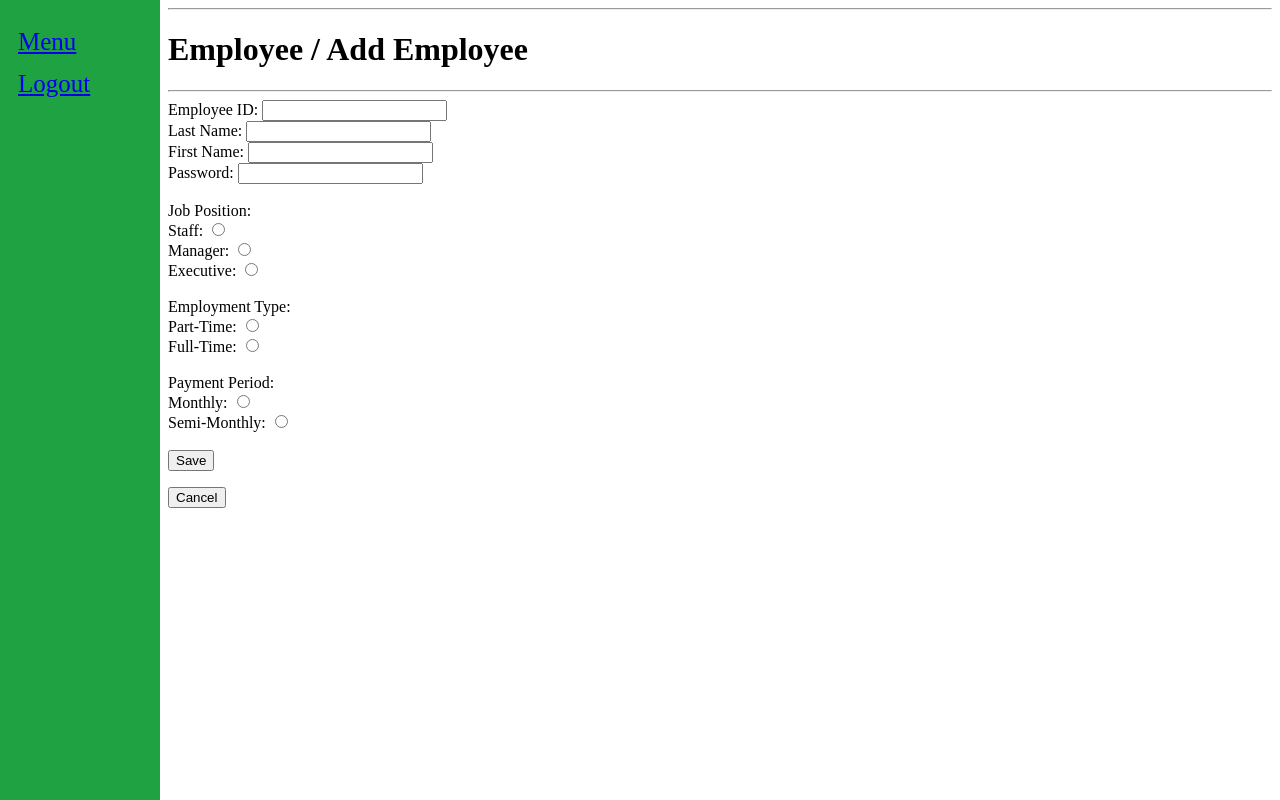
After one commit to zrta2480/Webdev_SA3, a PHP site: page /addemployee.php in a window 1280 px wide. The commit adds this page. Run offline with PHP 8.4, Linux system fonts and the light colour scheme; a user stored in the database is signed in.

Commit message:
Add files via upload

```diff
--- /dev/null
+++ b/addemployee.php
@@ -0,0 +1,135 @@
+<?php
+session_start();
+if(!isset($_SESSION['user']))
+{
+    header("Location: login.php");
+    exit();
+}
+?>
+
+<html>
+    <head>
+        <link rel="stylesheet" href="sa3-stylesheet.css">
+    </head>
+
+    <body>
+        <div class="side-bar">
+            <table>
+                <tr>
+                    <td><a href="menu.php">Menu</a></td>
+                </tr>
+                <tr>
+                    <td><a href="login.php">Logout</a></td>
+                </tr>
+            </table>
+        </div>
+
+        <div class="main-body">
+            <div class="main-header">
+                <hr>
+                <h1>Employee / Add Employee</h1>
+                <hr>
+            </div>
+
+            <div class="add-form">
+                <form action="<?php echo htmlspecialchars($_SERVER["PHP_SELF"]); ?>" method="post">
+                    Employee ID: <input type="text" name="employeeID" />
+                    <br />
+                    Last Name:   <input type="text" name="employeeLast" />
+                    <br />
+                    First Name:  <input type="text" name="employeeFirst" />
+                    <br />
+                    Password: <input type="password" name="employeePassword" />
+                    <br />
+                    <br />
+                    Job Position:
+                    <br />
+                    Staff:     <input type="radio" name="employeePosition" value="Staff" />
+                    <br />
+                    Manager:   <input type="radio" name="employeePosition" value="Manager" />
+                    <br />
+                    Executive: <input type="radio" name="employeePosition" value="Executive" />
+                    <br />
+                    <br />
+                    Employment Type:
+                    <br />
+                    Part-Time: <input type="radio" name="employeeType" value="Part" />
+                    <br />
+                    Full-Time: <input type="radio" name="employeeType" value="Full" />
+                    <br />
+                    <br />
+                    Payment Period:
+                    <br />
+                    Monthly:      <input type="radio" name="employeePeriod" value="Monthly" />
+                    <br />
+                    Semi-Monthly: <input type="radio" name="employeePeriod" value="Semi-Monthly" />
+                    <br />
+                    <br />
+                    <input type="submit" name="submit_new_employee" value="Save" />
+                </form>
+                <a href="menu.php"><button>Cancel</button></a>
+            </div>
+
+            <?php
+            include "dbs-connect.php";
+            if(isset($_POST['submit_new_employee']))
+            {
+
+                $employee_ID = $_POST['employeeID'];
+                $emplyee_last_name = $_POST['employeeLast'];
+                $employee_first_name = $_POST['employeeFirst'];
+                $employee_password = $_POST['employeePassword'];
+                $employee_position = $_POST['employeePosition'];
+                $employee_type = $_POST['employeeType'];
+                $employee_period = $_POST['employeePeriod'];
+
+                //echo $employee_password . "<br />";
+                //echo $employee_position . "<br />";
+                //echo $employee_type . "<br />";
+                //echo $employee_period . "<br />";
+
+                if(empty($employee_ID) || empty($emplyee_last_name) || empty($employee_first_name) || empty($employee_position) || empty($employee_type) || empty($employee_period))
+                {
+                    echo "Please fill in all the required information!!! <br />";
+
+                }
+                else {
+                    $sql = "SELECT * FROM tblemployees";
+                    $result = mysqli_query($con, $sql);
+                    $verify_ID = false;
+                    while($row = mysqli_fetch_array($result))
+                    {
+                        if($employee_ID == $row['fldindex'])
+                        {
+                            $verify_ID = true;
+                        }
+                    }
+
+                    if($verify_ID)
+                    {
+                        echo "<h3>Duplicate Employee ID is NOT allowed!!!</h3>";
+                        echo "<br />";
+                    }
+                    else {
+                        $enter_sql = "INSERT INTO tblemployees (fldindex, fldlastname, fldfirstname, fldposition, fldpassword, fldemployeetype, fldperiod)
+                        VALUES('$employee_ID', '$emplyee_last_name', '$employee_first_name', '$employee_position', '$employee_password', '$employee_type', '$employee_period')";
+                        $check = mysqli_query($con, $enter_sql);
+                        if(!$check)
+                        {
+                            die("Error: " . mysqli_error($con));
+                        }
+                        else {
+                        echo "<h3>Record Saved!!!</h3>";
+                        }
+                        echo "</br >";
+                        echo "<a href='menu.php'><button>Go Back</button></a>";
+                    }
+                }
+            }
+            mysqli_close($con);
+            ?>
+
+
+        </div>
+    </body>
+</html>
--- a/login.php
+++ b/login.php
@@ -12,7 +12,7 @@ unset($_SESSION['user']);
         <div class="login">
             <form action="<?php echo htmlspecialchars($_SERVER["PHP_SELF"]); ?>" method="post">
                 Employee Number: <input type="text" name="idNumber" />
-                Password: <input type="text" name="userPassword" />
+                Password: <input type="password" name="userPassword" />
                 <input type="submit" value="Enter" name="submitCredentials" />
             </form>
         </div>
--- a/menu.php
+++ b/menu.php
@@ -34,6 +34,7 @@ if(!isset($_SESSION['user']))
                 <form action="<?php echo htmlspecialchars($_SERVER["PHP_SELF"]); ?>" method="post">
                     <input type="text" name="searchKey" />
                     <input type="submit" value="Search Employee" name="enterSearch" />
+                    <input type="submit" value="Add Employee" name="addEmployee" onclick="action='addemployee.php'; return true;" />
                 </form>
             </div>
             <?php
```
